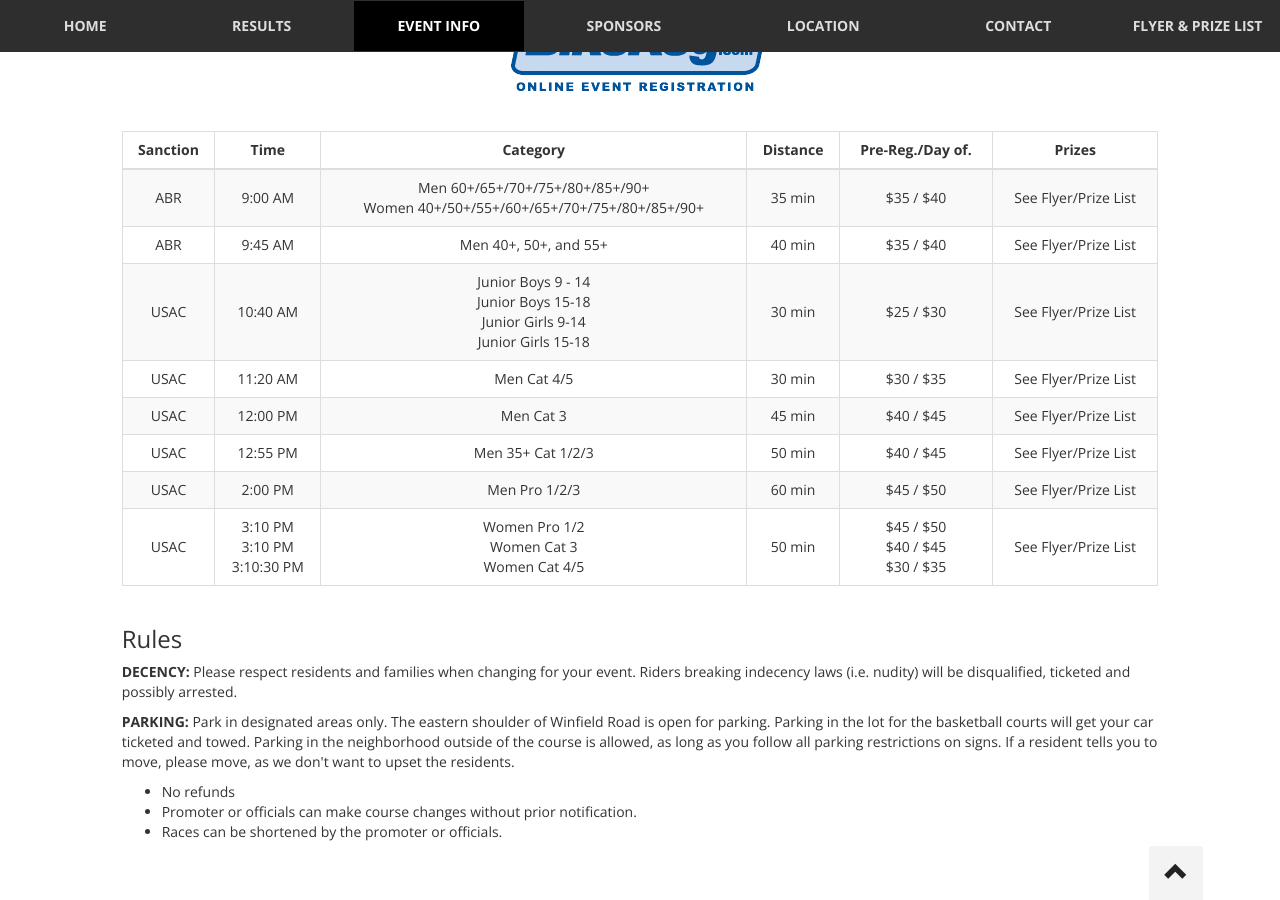
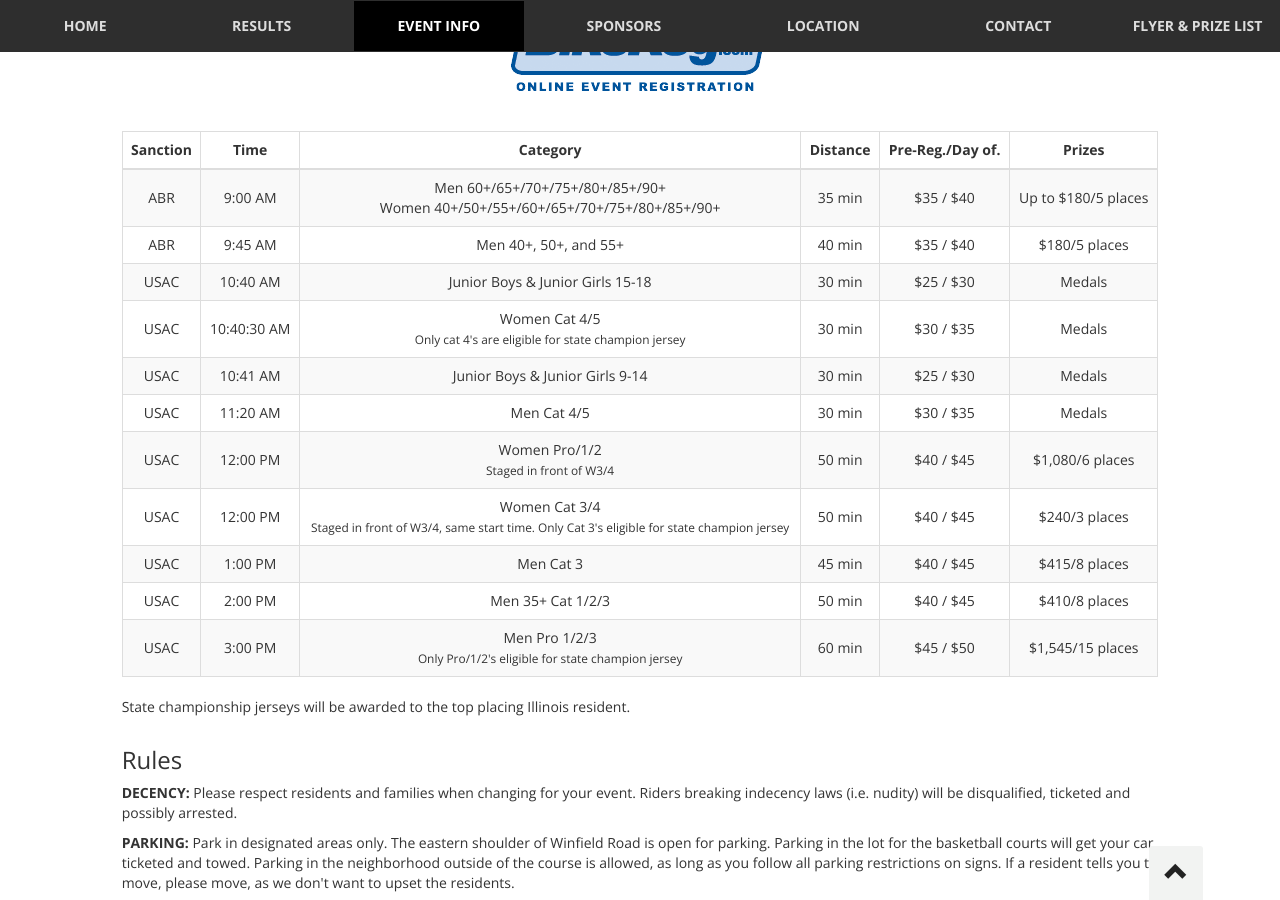
Before and after one commit to winfieldcriterium/winfieldcriterium.github.io, a Jekyll site: the page built from index.html, in a window 1280 px wide and 900 px high, scrolled down 4521 px. Built offline with Jekyll 4.4.1, drawn with Linux system fonts in a browser that asks for light colours; nearby versions of some CDN libraries; Markdown is read by kramdown in place of the engine named in the settings.

Commit message:
yeah see how long this change lasts

```diff
--- a/index.html
+++ b/index.html
@@ -211,7 +211,7 @@ layout: default
               40+/50+/55+/60+/65+/70+/75+/80+/85+/90+</td>
             <td>35 min</td>
             <td>$35 / $40</td>
-            <td>See Flyer/Prize List</td>
+            <td>Up to $180/5 places</td>
           </tr>
           <tr>
             <td>ABR</td>
@@ -219,16 +219,34 @@ layout: default
             <td>Men 40+, 50+, and 55+</td>
             <td>40 min</td>
             <td>$35 / $40</td>
-            <td>See Flyer/Prize List</td>
+            <td>$180/5 places</td>
           </tr>
           <tr>
             <td>USAC</td>
             <td>10:40 AM</td>
-            <td>Junior Boys 9 - 14<br />Junior Boys 15-18<br />Junior Girls
-              9-14<br />Junior Girls 15-18</td>
+            <td>Junior Boys &amp; Junior Girls 15-18</td>
             <td>30 min</td>
             <td>$25 / $30</td>
-            <td>See Flyer/Prize List</td>
+            <td>Medals</td>
+          </tr>
+          <tr>
+            <td>USAC</td>
+            <td>10:40:30 AM</td>
+            <td>
+              Women Cat 4/5<br />
+              <small>Only cat 4's are eligible for state champion jersey</small>
+            </td>
+            <td>30 min</td>
+            <td>$30 / $35</td>
+            <td>Medals</td>
+          </tr>
+          <tr>
+            <td>USAC</td>
+            <td>10:41 AM</td>
+            <td>Junior Boys &amp; Junior Girls 9-14</td>
+            <td>30 min</td>
+            <td>$25 / $30</td>
+            <td>Medals</td>
           </tr>
           <tr>
             <td>USAC</td>
@@ -236,42 +254,57 @@ layout: default
             <td>Men Cat 4/5</td>
             <td>30 min</td>
             <td>$30 / $35</td>
-            <td>See Flyer/Prize List</td>
+            <td>Medals</td>
           </tr>
           <tr>
             <td>USAC</td>
             <td>12:00 PM</td>
+            <td>Women Pro/1/2<br /><small>Staged in front of W3/4</small></td>
+            <td>50 min</td>
+            <td>$40 / $45</td>
+            <td>$1,080/6 places</td>
+          </tr>
+          <tr>
+            <td>USAC</td>
+            <td>12:00 PM</td>
+            <td>Women Cat 3/4<br />
+              <small>Staged in front of W3/4, same start time. Only Cat 3's
+                eligible for state champion jersey</small>
+            </td>
+            <td>50 min</td>
+            <td>$40 / $45</td>
+            <td>$240/3 places</td>
+          </tr>
+          <tr>
+            <td>USAC</td>
+            <td>1:00 PM</td>
             <td>Men Cat 3</td>
             <td>45 min</td>
             <td>$40 / $45</td>
-            <td>See Flyer/Prize List</td>
-          </tr>
-          <tr>
-            <td>USAC</td>
-            <td>12:55 PM</td>
-            <td>Men 35+ Cat 1/2/3</td>
-            <td>50 min</td>
-            <td>$40 / $45</td>
-            <td>See Flyer/Prize List</td>
+            <td>$415/8 places</td>
           </tr>
           <tr>
             <td>USAC</td>
             <td>2:00 PM</td>
-            <td>Men Pro 1/2/3</td>
-            <td>60 min</td>
-            <td>$45 / $50</td>
-            <td>See Flyer/Prize List</td>
+            <td>Men 35+ Cat 1/2/3</td>
+            <td>50 min</td>
+            <td>$40 / $45</td>
+            <td>$410/8 places</td>
           </tr>
           <tr>
             <td>USAC</td>
-            <td>3:10 PM<br />3:10 PM<br >3:10:30 PM</td>
-            <td>Women Pro 1/2<br />Women Cat 3<br />Women Cat 4/5</td>
-            <td>50 min</td>
-            <td>$45 / $50<br />$40 / $45<br />$30 / $35</td>
-            <td>See Flyer/Prize List</td>
+            <td>3:00 PM</td>
+            <td>Men Pro 1/2/3<br />
+              <small>Only Pro/1/2's eligible for state champion jersey</small>
+            </td>
+            <td>60 min</td>
+            <td>$45 / $50</td>
+            <td>$1,545/15 places</td>
           </tr>
         </tbody>
       </table>
+      <p>State championship jerseys will be awarded to the top placing Illinois
+        resident.</p>
     </div>
     <h3>Rules</h3>
     <p>
```
